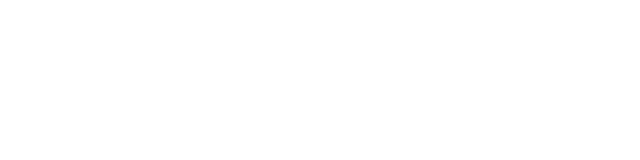
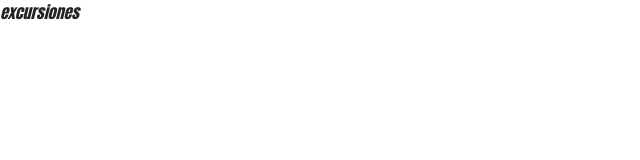
Before and after one commit to joaquin-fuentes/TKC-Front, a React (Vite) app: page /excursiones in a window 1280 px wide. Before the commit this address had no page. Shown: the top 160 px of the page, without its empty margins (0-640 px from the left). Built offline with nearby package versions, Linux system fonts and the light colour scheme.

Commit message:
agregue ruta para excursiones

```diff
--- a/src/App.jsx
+++ b/src/App.jsx
@@ -4,6 +4,7 @@ import './App.css'
 import { BrowserRouter, Routes, Route } from "react-router-dom";
 import Inicio from './components/views/Inicio';
 import PaginaSobreNosotros from "./components/views/PaginaSobreNosotros"
+import Excursiones from './components/views/servicios/Excursiones';
 
 const App = () => {
   return (
@@ -14,6 +15,8 @@ const App = () => {
           }></Route>
           <Route exact path="/sobrenosotros" element={<PaginaSobreNosotros></PaginaSobreNosotros>
           }></Route>
+            <Route exact path="/excursiones" element={<Excursiones></Excursiones>
+          }></Route>
         </Routes>
       </div>
     </BrowserRouter>
--- a/src/components/views/Servicios.jsx
+++ b/src/components/views/Servicios.jsx
@@ -23,7 +23,7 @@ const Servicios = () => {
                             <Card.Img src={excursiones} alt="Card image" className='card-img' />
                             <Card.ImgOverlay className='d-flex flex-column justify-content-center align-items-center'>
                                 <Card.Title className='text-card'>Excursiones</Card.Title>
-                                <NavLink className='w-50  btn-card'>Ver más</NavLink>
+                                <NavLink href='/excursiones' className='w-50  btn-card'>Ver más</NavLink>
                             </Card.ImgOverlay>
                         </Card>
                     </Col>
--- /dev/null
+++ b/src/components/views/servicios/Excursiones.jsx
@@ -0,0 +1,11 @@
+import React from 'react';
+
+const Excursiones = () => {
+    return (
+        <div>
+            excursiones
+        </div>
+    );
+};
+
+export default Excursiones;
```
